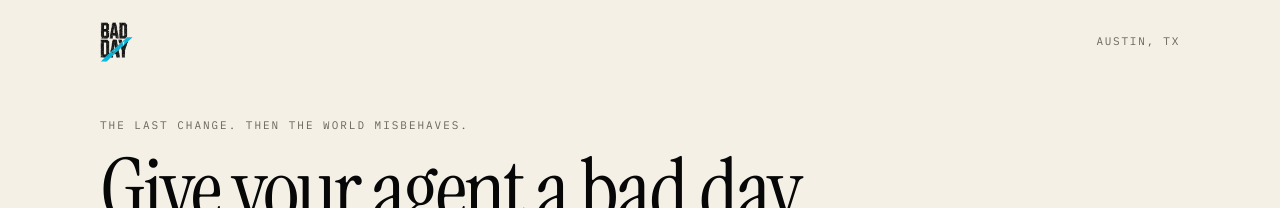
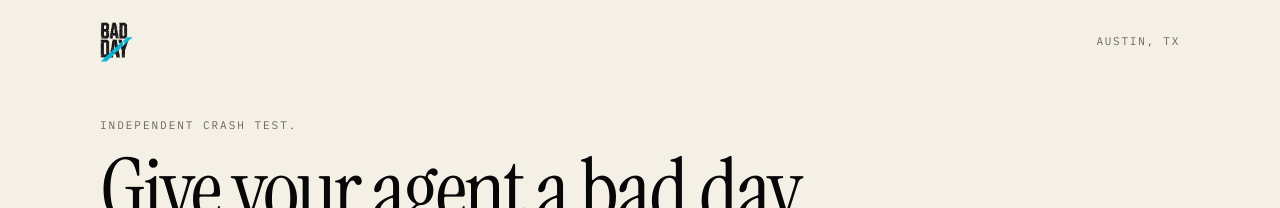
Before and after one commit to mitrashah94/bad-day, a plain HTML site: page index.html in a window 1280 px wide. Shown: the top 208 px of the page. Drawn offline with Linux system fonts and the light colour scheme.

Commit message:
Kicker only: Independent crash test. H1 unchanged.

```diff
--- a/index.html
+++ b/index.html
@@ -211,7 +211,7 @@
     </div>
 
     <header class="hero">
-      <p class="kicker">The last change. Then the world misbehaves.</p>
+      <p class="kicker">Independent crash test.</p>
       <h1>Give your agent a bad day.<br><em>Before your client does.</em></h1>
       <a class="cta" href="#incident">Show me the curveballs</a>
       <p class="fine">You send the last change. You get five dirty days back.</p>
```
